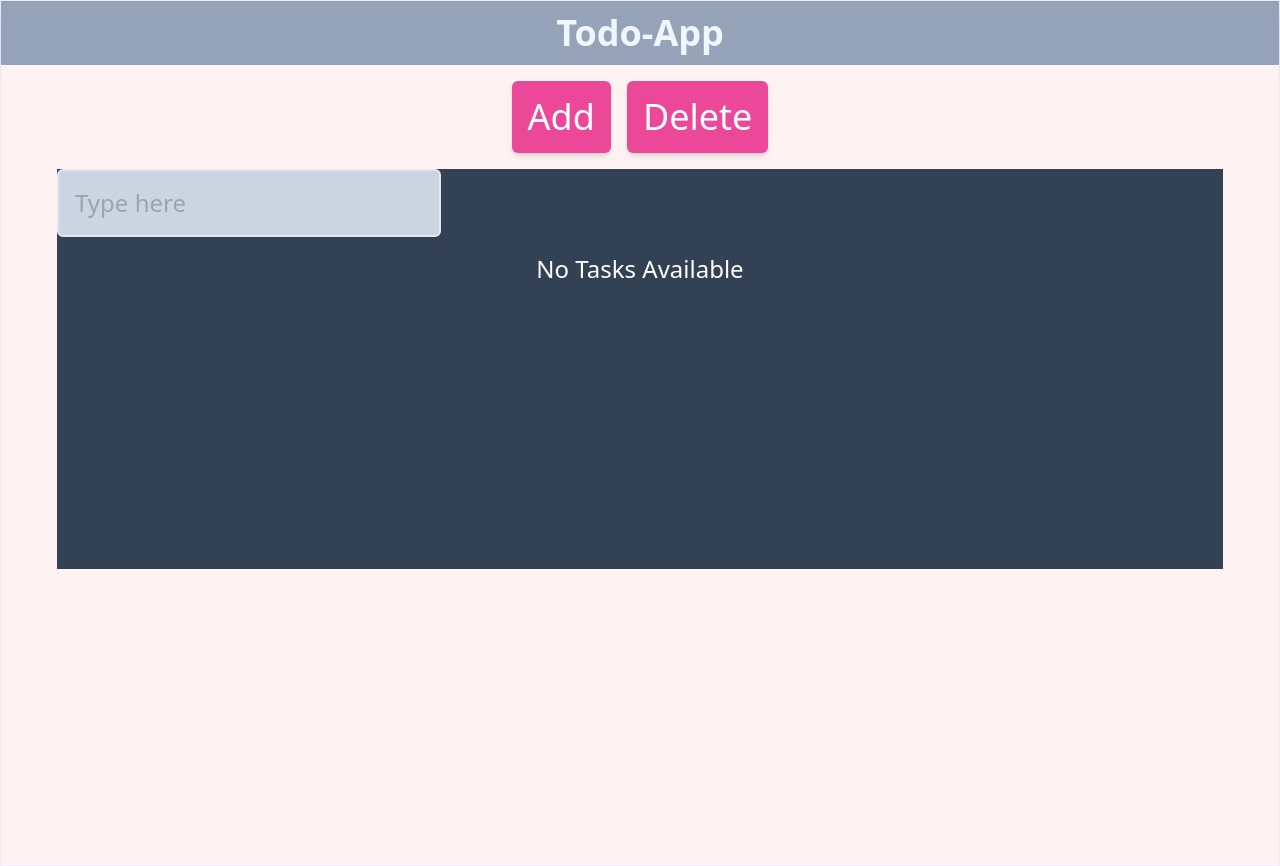
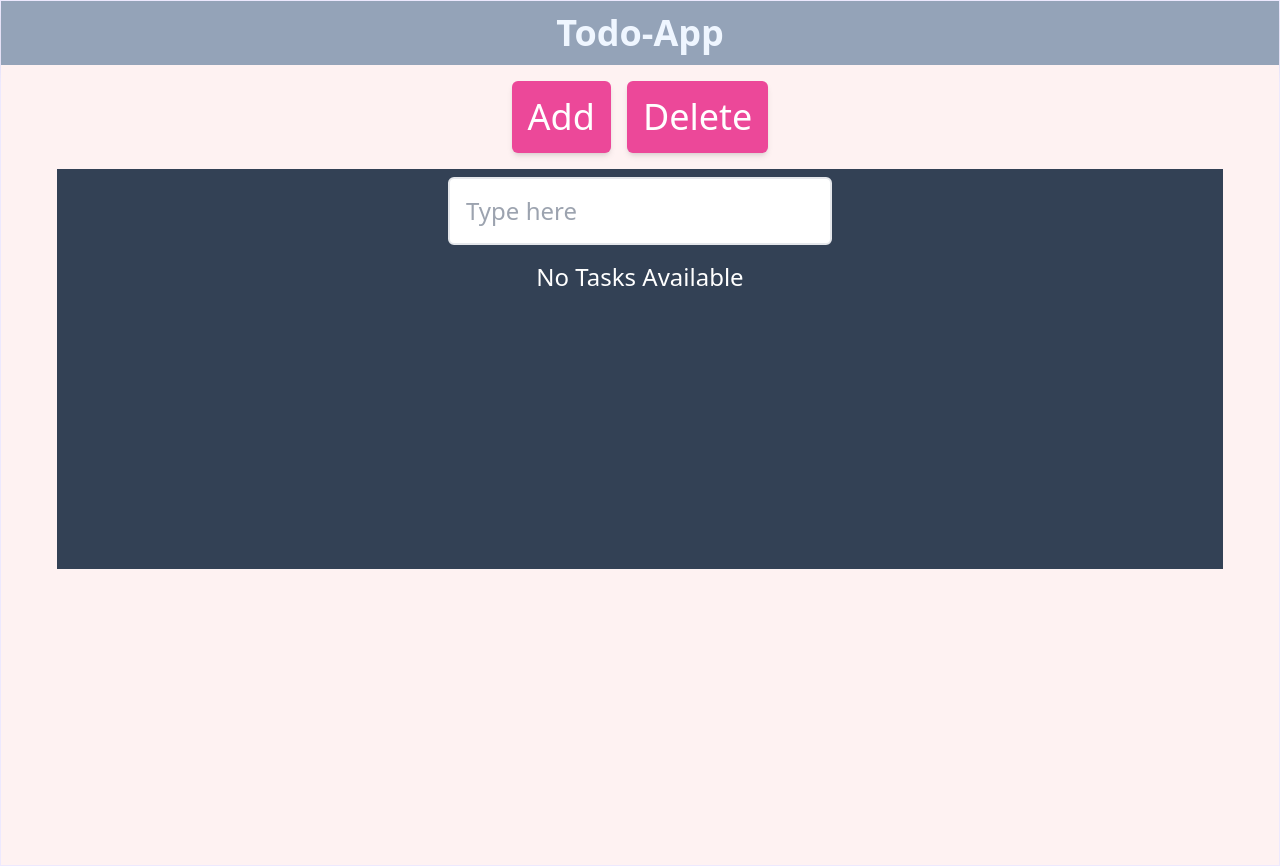
Before and after one commit to serii-singh/Todo, a React (Vite) app in the folder todo-self/: page / in a window 1280 px wide. Built offline with nearby package versions, Linux system fonts and the light colour scheme.

Commit message:
centre-input

```diff
--- a/todo-self/src/App.jsx
+++ b/todo-self/src/App.jsx
@@ -51,14 +51,15 @@ const handleChange = (e) =>{
 
       <div className='render-list bg-slate-700 h-1/2 overflow-scroll mx-14  '>
 
+   <div className='flex justify-center'>
       <input
-            className="p-4 text-2xl border-2 rounded-md bg-slate-300"
+            className="p-4 mt-2 text-2xl border-2 rounded-md  "
             type="text"
             value={task[task.length - 1] || ""} // Display the current input value
             onChange={handleChange} // Update input value in the task array
             placeholder="Type here"
           />
-
+</div>
         <ul>
           {task.length===0 ? (<li className='text-2xl text-white text-center p-4'>No Tasks Available</li>) : (
             task.map((task,index)=>(<li key={index} className='mx-2 px-2 text-2xl text-white py-2'>{task}</li>))
```
